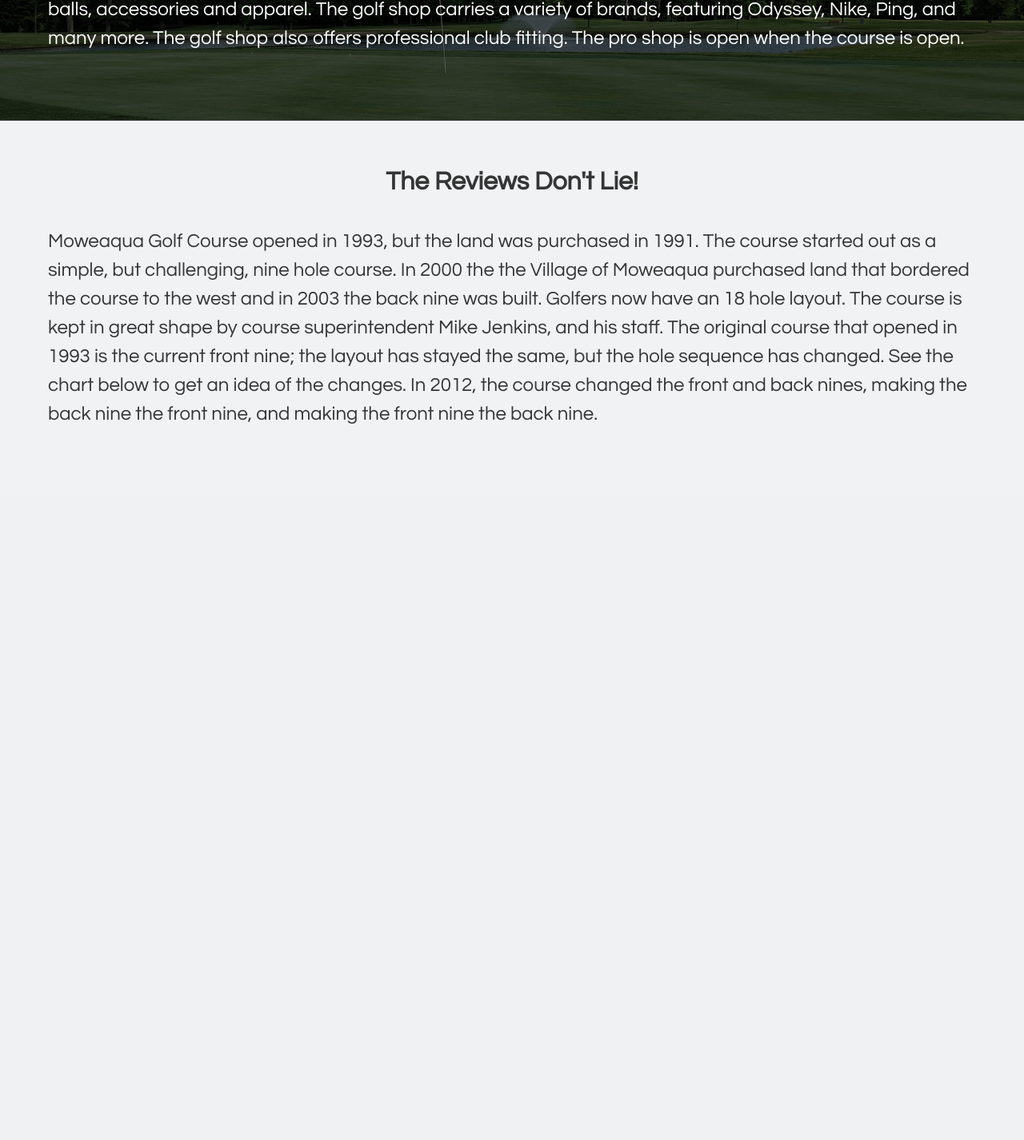
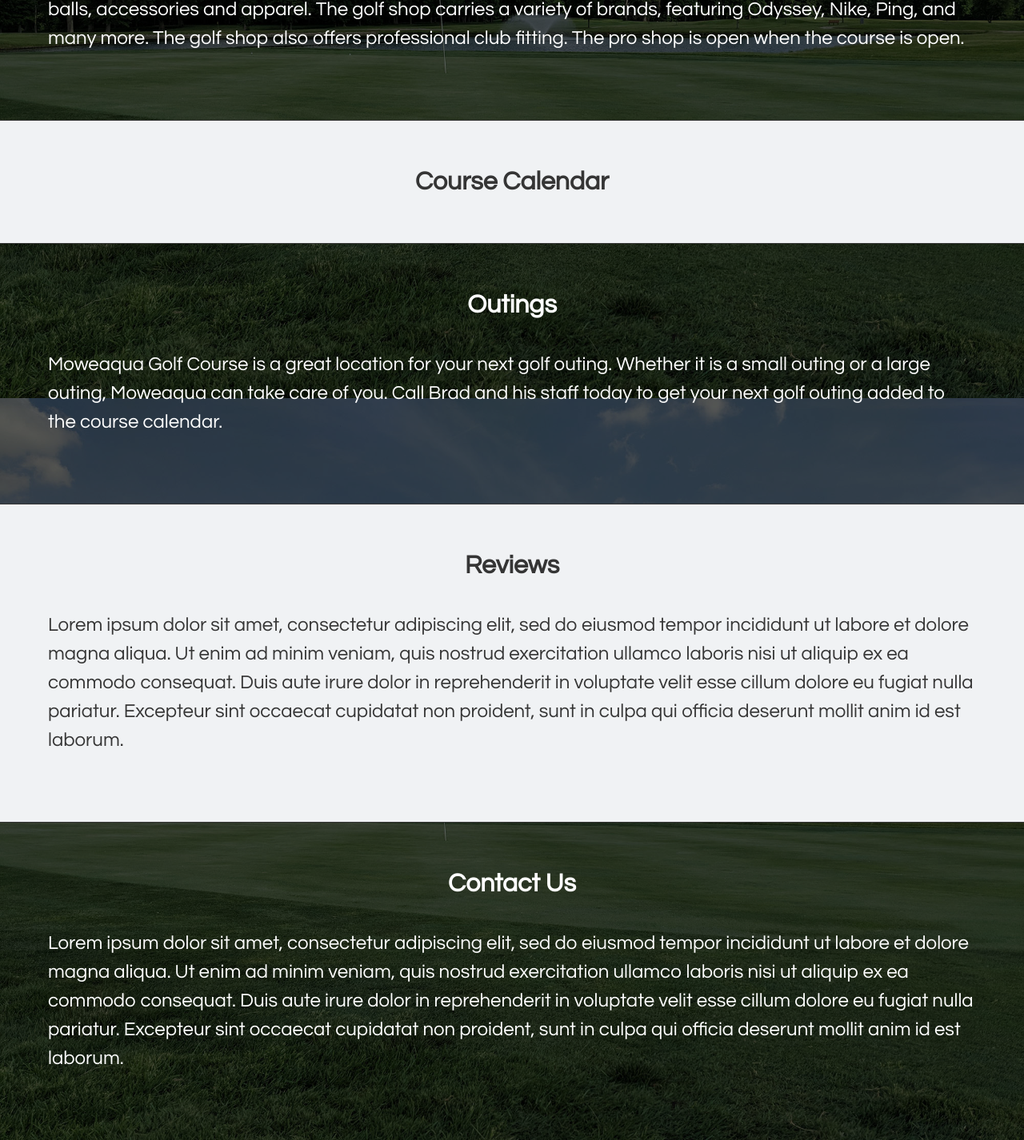
Before and after one commit to AirwaveConsulting/moweaqua_golf_course, a WordPress theme: template front-page.php in a window 1280 px wide. Shown: the part 2382-3808 px from the top of the page at 80% size. Before the commit the page ends 2912 px from the top, so only its background shows below. Run offline with PHP 8.4 and a stand-in for WordPress, Linux system fonts and the light colour scheme; the site name, menu and one post (Sample post) are stand-ins, and other content is empty; some libraries are stand-ins or nearby versions; some web fonts are replaced.

Commit message:
Front page updates

```diff
--- a/front-page.php
+++ b/front-page.php
@@ -134,10 +134,29 @@ get_header();
 	</p>
 </section>
 
+<section class="calendar">
+<h1>Course Calendar</h1>
+<?php echo do_shortcode('[my_calendar format="calendar" time="month" above="nav,toggle,jump,timeframe" below="none"]'); ?>
+</section>
+
+<section class="outings">
+	<h1>Outings</h1>
+	<p class="body">
+	Moweaqua Golf Course is a great location for your next golf outing.  Whether it is a small outing or a large outing, Moweaqua can take care of you. Call Brad and his staff today to get your next golf outing added to the course calendar.
+	</p>
+</section>
+
 <section class="testimonial">
-	<h1>The Reviews Don't Lie!</h1>
+	<h1>Reviews</h1>
 	<p class="body">
-	Moweaqua Golf Course opened in 1993, but the land was purchased in 1991.  The course started out as a simple, but challenging, nine hole course.  In 2000 the the Village of Moweaqua purchased land that bordered the course to the west and in 2003 the back nine was built.  Golfers now have an 18 hole layout.  The course is kept in great shape by course superintendent Mike Jenkins, and his staff.  The original course that opened in 1993 is the current front nine; the layout has stayed the same, but the hole sequence has changed. See the chart below to get an idea of the changes.  In 2012, the course changed the front and back nines, making the back nine the front nine, and making the front nine the back nine.
+	Lorem ipsum dolor sit amet, consectetur adipiscing elit, sed do eiusmod tempor incididunt ut labore et dolore magna aliqua. Ut enim ad minim veniam, quis nostrud exercitation ullamco laboris nisi ut aliquip ex ea commodo consequat. Duis aute irure dolor in reprehenderit in voluptate velit esse cillum dolore eu fugiat nulla pariatur. Excepteur sint occaecat cupidatat non proident, sunt in culpa qui officia deserunt mollit anim id est laborum.
+	</p>
+</section>
+
+<section class="contact">
+	<h1>Contact Us</h1>
+	<p class="body">
+	Lorem ipsum dolor sit amet, consectetur adipiscing elit, sed do eiusmod tempor incididunt ut labore et dolore magna aliqua. Ut enim ad minim veniam, quis nostrud exercitation ullamco laboris nisi ut aliquip ex ea commodo consequat. Duis aute irure dolor in reprehenderit in voluptate velit esse cillum dolore eu fugiat nulla pariatur. Excepteur sint occaecat cupidatat non proident, sunt in culpa qui officia deserunt mollit anim id est laborum.
 	</p>
 </section>
 
--- /dev/null
+++ b/functions.php
@@ -0,0 +1,117 @@
+<?php
+// the functions file
+// lucas lower @ airwaveconsulting
+if ( ! function_exists( 'main_setup' ) ) :
+
+function main_setup() {
+	/*
+	 * Make theme available for translation.
+	 * Translations can be filed in the /languages/ directory.
+	 * If you're building a theme based on main, use a find and replace
+	 * to change 'main' to the name of your theme in all the template files.
+	 */
+	load_theme_textdomain( 'main', get_template_directory() . '/languages' );
+
+	// Add default posts and comments RSS feed links to head.
+	add_theme_support( 'automatic-feed-links' );
+
+	/*
+	 * Let WordPress manage the document title.
+	 * By adding theme support, we declare that this theme does not use a
+	 * hard-coded <title> tag in the document head, and expect WordPress to
+	 * provide it for us.
+	 */
+	add_theme_support( 'title-tag' );
+
+	/*
+	 * Enable support for Post Thumbnails on posts and pages.
+	 *
+	 * @link https://developer.wordpress.org/themes/functionality/featured-images-post-thumbnails/
+	 */
+	add_theme_support( 'post-thumbnails' );
+
+	// This theme uses wp_nav_menu() in one location.
+	register_nav_menus( array(
+		'primary' => esc_html__( 'Primary', 'main' ),
+	) );
+
+	/*
+	 * Switch default core markup for search form, comment form, and comments
+	 * to output valid HTML5.
+	 */
+	add_theme_support( 'html5', array(
+		'search-form',
+		'comment-form',
+		'comment-list',
+		'gallery',
+		'caption',
+	) );
+    }
+endif;
+add_action( 'after_setup_theme', 'main_setup' );
+
+// BUSINESS POST TYPE
+function business_post_type() {
+
+// Set UI labels for Custom Post Type
+	$labels = array(
+		'name'                => _x( 'Businesses', 'Post Type General Name'),
+		'singular_name'       => _x( 'Business', 'Post Type Singular Name'),
+		'menu_name'           => __( 'Businesses'),
+		'parent_item_colon'   => __( 'Parent Business'),
+		'all_items'           => __( 'All Businesses'),
+		'view_item'           => __( 'View Business'),
+		'add_new_item'        => __( 'Add New Business'),
+		'add_new'             => __( 'Add New'),
+		'edit_item'           => __( 'Edit Business'),
+		'update_item'         => __( 'Update Business'),
+		'search_items'        => __( 'Search Business'),
+		'not_found'           => __( 'Not Found'),
+		'not_found_in_trash'  => __( 'Not found in Trash'),
+	);
+
+// Set other options for Custom Post Type
+
+	$args = array(
+		'label'               => __( 'businesses'),
+		'description'         => __( 'Moweaqua area businesses'),
+		'menu_icon'	=> 'dashicons-store',
+		'labels'              => $labels,
+		// Features this CPT supports in Post Editor
+		'supports'            => array( 'title', 'editor', 'thumbnail', 'revisions'),
+		// You can associate this CPT with a taxonomy or custom taxonomy.
+		'taxonomies'          => array( 'genres' ),
+		/* A hierarchical CPT is like Pages and can have
+		* Parent and child items. A non-hierarchical CPT
+		* is like Posts.
+		*/
+		'hierarchical'        => false,
+		'public'              => true,
+		'show_ui'             => true,
+		'show_in_menu'        => true,
+		'show_in_nav_menus'   => true,
+		'show_in_admin_bar'   => true,
+		'menu_position'       => 6,
+		'can_export'          => true,
+		'has_archive'         => true,
+		'exclude_from_search' => false,
+		'publicly_queryable'  => true,
+		'capability_type'     => 'page',
+	);
+
+	// Registering your Custom Post Type
+	register_post_type( 'businesses', $args );
+
+}
+add_action( 'init', 'business_post_type', 0 );
+// END BUSINESS POST TYPE
+
+
+
+add_action( 'admin_menu', 'remove_menu_items' );
+
+function remove_menu_items() {
+	//remove_menu_page('edit-comments.php'); // Comments
+	//remove_menu_page('tools.php');
+}
+?>
--- a/style.css
+++ b/style.css
@@ -312,6 +312,66 @@ section.about p.body{
 	font-size:1.5em;
 }
 
+/* CALENDAR SECTION */
+section.calendar{
+	background:#f0f2f4;
+	padding:60px;
+	border-top:1px solid #353535;
+	color:#353535;
+}
+
+section.calendar h1{
+	text-align:center;
+	margin:0;
+	font-size:2em;
+}
+
+/* custom overrides for plugin */
+.mc-main td{
+	background:#fff;
+}
+.mc-main td.nextmonth{
+	background:transparent;
+}
+.mc-main td .mc-date{
+	background:transparent;
+}
+.mc-main .has-events .mc-date{
+	background:transparent;
+	color:#000;
+}
+.mc-main .my-calendar-header{
+	position:relative;
+	top:35px;
+	z-index:99999;
+}
+.mc-main table{
+	z-index:999;
+}
+.mc-main caption.my-calendar-month{
+	padding-bottom:10px;
+}
+
+
+/* OUTINGS SECTION */
+section.outings{
+	background:rgba(0,0,0,0.6);
+	padding:60px;
+	border-top:1px solid #353535;
+	color:#fff;
+}
+
+section.outings h1{
+	text-align:center;
+	margin:0 0 40px 0;
+	font-size:2em;
+}
+
+section.outings p.body{
+	line-height:1.5;
+	font-size:1.5em;
+}
+
 /* TESTIMONIAL SECTION */
 section.testimonial{
 	background:#f0f2f4;
@@ -330,3 +390,22 @@ section.testimonial p.body{
 	line-height:1.5;
 	font-size:1.5em;
 }
+
+/* CONTACT/FOOTER SECTION */
+section.contact{
+	background:rgba(0,0,0,0.6);
+	padding:60px;
+	border-top:1px solid #353535;
+	color:#fff;
+}
+
+section.contact h1{
+	text-align:center;
+	margin:0 0 40px 0;
+	font-size:2em;
+}
+
+section.contact p.body{
+	line-height:1.5;
+	font-size:1.5em;
+}
```
Also changed, not shown: index.php (+16 -0 lines).
